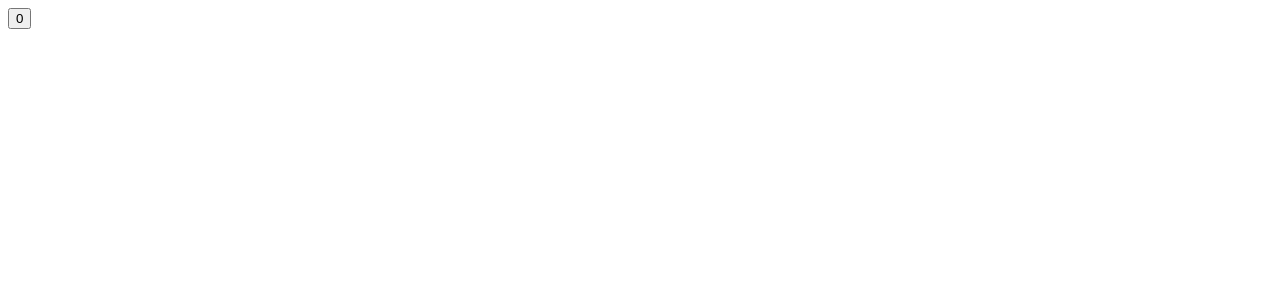
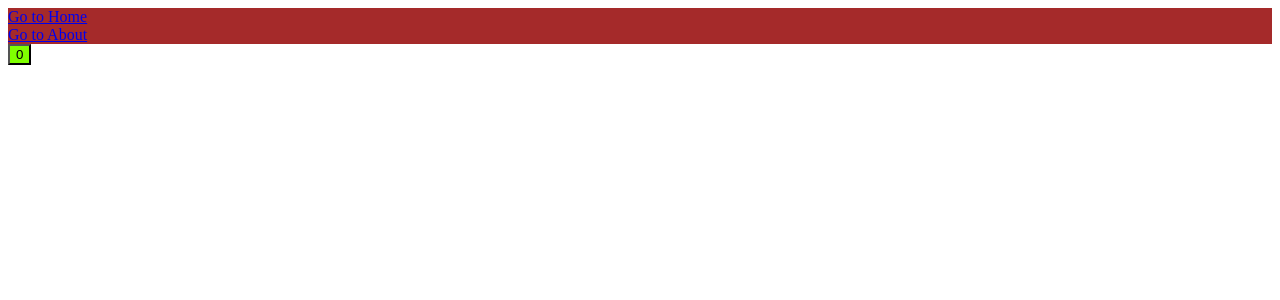
Before and after one commit to leaves-27/webpack-test, a Vue app: page / in a window 1280 px wide. Shown: the top 300 px of the page. Built offline with nearby package versions, Linux system fonts and the light colour scheme.

Commit message:
fix：修复样式打包不了的问题

```diff
--- a/src/app.vue
+++ b/src/app.vue
@@ -1,20 +1,17 @@
 <template>
-  <button @click="count++">{{ count }}</button>
+  <div>
+    <header class="header">
+      <router-link to="/">Go to Home</router-link>
+      <router-link to="/about">Go to About</router-link>
+    </header>
+    <router-view></router-view>
+  </div>
 </template>
-<script lang="ts">
-import { defineComponent, ref } from 'vue'
-
-export default defineComponent({
-  setup() {
-    const count = ref(0);
-    return {
-      count
-    }
-  },
-  // data(){
-  //   return {
-  //     count: 0
-  //   }
-  // }
-})
+<style scoped>
+  .header{ background-color:brown;}
+  .header a{ display: block; }
+</style>
+<script lang="ts" setup>
+import { ref } from 'vue'
+const count = ref(0);
 </script>
--- a/src/index.ts
+++ b/src/index.ts
@@ -1,7 +1,9 @@
 import { createApp } from 'vue';
-import App from './app.vue'
+import App from './app.vue';
+import router from './router';
 
 const app = createApp(App);
+app.use(router);
 // app.config.errorHandler = (err)=>{
 //   console.log('===error:', err.message)
 // }
--- /dev/null
+++ b/src/router.ts
@@ -0,0 +1,10 @@
+import { createRouter, createWebHashHistory } from 'vue-router';
+import routes from './routes'
+
+const router = createRouter({
+  // 4. 内部提供了 history 模式的实现。为了简单起见，我们在这里使用 hash 模式。
+  history: createWebHashHistory(),
+  routes, // `routes: routes` 的缩写
+});
+
+export default router;
--- /dev/null
+++ b/src/routes.ts
@@ -0,0 +1,9 @@
+import Home from './views/home.vue';
+import About from './views/about.vue';
+import Login from './views/login.vue';
+
+export default [
+  { path: '/', component: Home },
+  { path: '/about', component: About },
+  { path: '/login', component: Login },
+]
--- /dev/null
+++ b/src/views/about.vue
@@ -0,0 +1,16 @@
+<template>
+  <div>{{ article.title }}</div>
+  <div>{{ article.description }}</div>
+</template>
+<script lang="ts" setup>
+import { reactive } from 'vue';
+interface Article {
+  title: string;
+  description: string;
+}
+
+const article = reactive<Article>({
+  title: '新文章',
+  description: '的冯绍峰身份的'
+});
+</script>
--- /dev/null
+++ b/src/views/home.vue
@@ -0,0 +1,10 @@
+<template>
+  <button @click="count++">{{ count }}</button>
+</template>
+<style scoped>
+  button{ background-color: chartreuse; }
+</style>
+<script lang="ts" setup>
+import { ref } from 'vue'
+const count = ref(0);
+</script>
--- /dev/null
+++ b/src/views/login.vue
@@ -0,0 +1,3 @@
+<template>
+
+</template>
--- a/tsconfig.json
+++ b/tsconfig.json
@@ -11,6 +11,5 @@
     "src/**/*.ts",
     "src/**/*.vue",
   ],
-  "exclude": ["node_modules"],
-  "files": ["src/index.ts"]
+  "exclude": ["node_modules"]
 }
--- a/webpack.config.js
+++ b/webpack.config.js
@@ -28,6 +28,14 @@ const config = {
   module: {
     rules: [
       {
+        test: /\.css$/,
+        use: [{
+          loader: "style-loader",
+        }, {
+          loader: "css-loader",
+        }]
+      },
+      {
         test: /\.(eot|svg|ttf|woff|woff2|png|jpg|gif)$/i,
         type: "asset",
       },
@@ -43,7 +51,12 @@ const config = {
                 appendTsSuffixTo: [/.vue$/],
             }
         }]
-    }
+      },
+      // {
+      //   test: /\.styl$/,
+      //   loader: "stylus-loader", // compiles Styl to CSS
+      // },
+
 
       // Add your rules for custom modules here
       // Learn more about loaders from https://webpack.js.org/loaders/
```
Also changed, not shown: package.json (+7 -3 lines), 2 other files (tests, documents, lock files or other folders).
